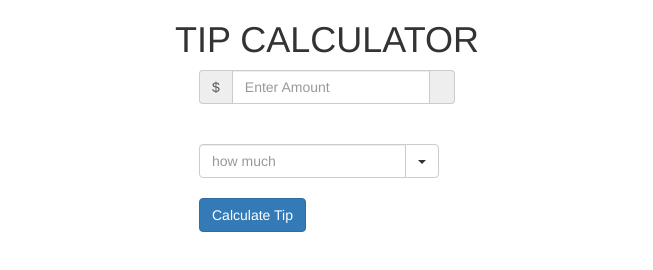
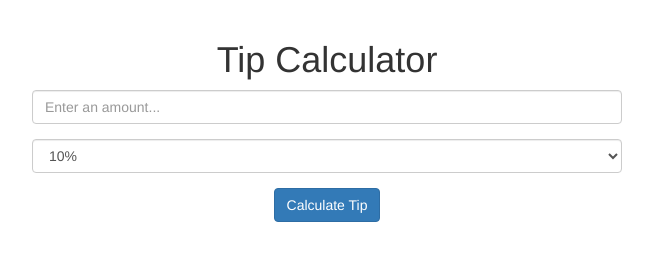
Before and after one commit to JohnnyLamb/tip-calc, a plain HTML site: page index.html in a window 1280 px wide. Shown: the whole page, without its empty margins (313-966 px from the left). Drawn offline with nearby package versions, Linux system fonts and the light colour scheme.

Commit message:
second commit

```diff
--- a/index.html
+++ b/index.html
@@ -11,50 +11,31 @@
   </head>
   <body>
 
+  <div class="container text-center">
 
-       <div class="col-lg-12">
-        <h1 class="text-center">TIP CALCULATOR</h1>
-      </div>
+    <div class="row col-md-6 col-md-offset-3">
 
-      <div class="center_div">
-     <form class="form-inline">
-    <div class="form-group">
-      <label class="sr-only" for="exampleInputAmount">Enter Amount (in dollars)</label>
-      <div class="input-group">
-        <div class="input-group-addon">$</div>
-        <input type="text" class="form-control" id="exampleInputAmount" placeholder="Enter Amount">
-      <div class="input-group-addon"></div>
+      <h1>Tip Calculator</h1>
+
+      <form>
+        <div class="form-group">
+          <input type="number" class="form-control" id="dollar-amount" name="amount" placeholder="Enter an amount..." required>
+        </div>
+        <div class="form-group">
+          <select class="form-control" id="tip-percent">
+            <option value="0.1">10%</option>
+            <option value="0.15">15%</option>
+            <option value="0.2">20%</option>
+          </select>
+        </div>
+        <button type="submit" id="calculate" class="btn btn-primary">Calculate Tip</button>
+      </form>
+
+      <h3 id="result"></h3>
 
     </div>
-    </div>
-      <div>
-        <br></br>
-        </div>
-<div class="row">
-  <div class="col-xs-12">
-    <div class="input-group">
-      <input type="text" class="form-control" aria-label="..." placeholder="how much">
-      <div class="input-group-btn">
-        <button type="button" class="btn btn-default dropdown-toggle" data-toggle="dropdown" aria-haspopup="true" aria-expanded="false"> <span class="caret" ></span></button>
-        <ul class="dropdown-menu dropdown-menu-right">
-          <li><a href="#">10%</a></li>
-          <li><a href="#">15%</a></li>
-          <li><a href="#">20%</a></li>
-        </ul>
-      </div><!-- /btn-group -->
-    </div><!-- /input-group -->
-  </div><!-- /.col-lg-6 -->
-</div><!-- /.row -->
 
-
-    <div>
-    <br><button type="submit" class="btn btn-primary">Calculate Tip</button></div>
-    </br>
-    </div</form>
-
-
-      <div id="answer"></div>
-
+  </div>
 
 
 
--- a/js/main.js
+++ b/js/main.js
@@ -1,5 +1,18 @@
 // add scripts
 
 $(document).on('ready', function() {
-  console.log('sanity check!');
+
+
+  $('#calculate').on('click', function(event){
+    event.preventDefault();
+
+    var $dollarAmount = $('#dollar-amount').val();
+    var $tipPercent = $('#tip-percent').val();
+    var result = ($dollarAmount * $tipPercent).toFixed(2);
+
+    $('#result').html(result + " should be how much you tip.");
+
+  });
+
+
 });
```
